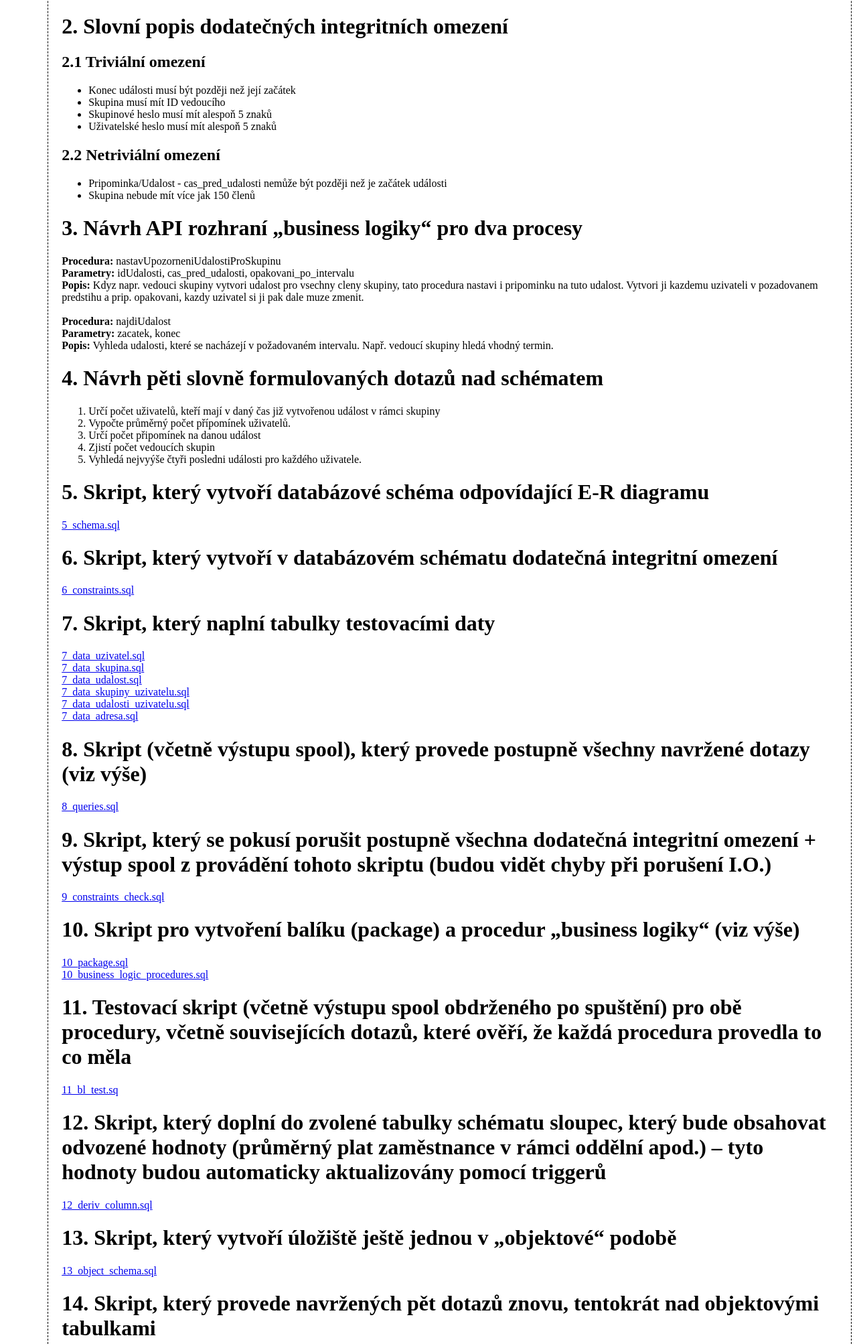
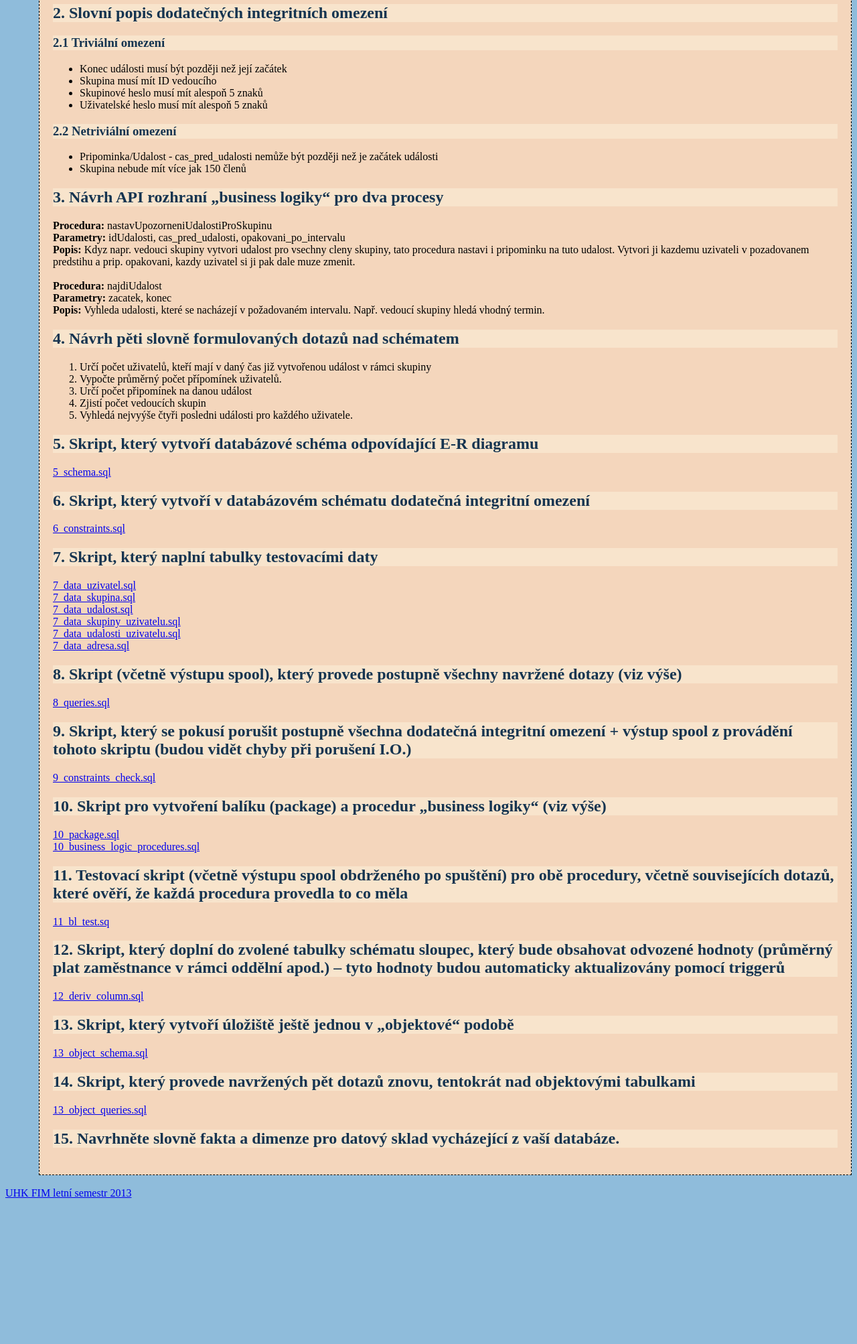
Before and after one commit to dpii/Planovac-dordb, a plain HTML site: page index.html in a window 1280 px wide. Shown: the part 753-2759 px from the top of the page at 67% size. After the commit the page ends 2551 px from the top, so only its background shows below. Drawn offline with Linux system fonts and the light colour scheme.

```diff
--- a/default.css
+++ b/default.css
@@ -4,8 +4,10 @@
 #main {
 
 	padding: 20px;
-	margin-left: 5%;
+	margin-left: 50px;
 	text-align: left;
+
+	background: #F4D6BC;
 
 	border-style: dashed;
 	border-width: 1px;
@@ -13,3 +15,18 @@
 
 
 }
+
+
+h1, h2, h3, h4, h5, h6 {
+
+
+color: #153450;
+background: #F8E4CC;
+}
+
+body {
+
+	background: #8FBCDB;
+
+
+}
--- a/index.html
+++ b/index.html
@@ -8,9 +8,7 @@
 <body>
 <h3>DORDB 2013 - Nachazel, Dupal - Planovac</h3>
 <div id="main">
-
-
-<h1>1. Obrázek s modelem (E-R diagram)</h1>
+<h2>1. Obrázek s modelem (E-R diagram)</h2>
 <p>
  musí obsahovat minimálně 4 entity, lze použít model z vlastních předchozích
 semestrálních prací apod. Doporučena jsou originální zadání (nikoliv různé knihovny,
@@ -21,8 +19,8 @@ databáze CD/DVD, autobazary, apod.)
 </p>
 <img src="images/er.jpg" alt="ER Diagram">
 
-<h1>2. Slovní popis dodatečných integritních omezení</h1>
-<h2>2.1 Triviální omezení</h2>
+<h2>2. Slovní popis dodatečných integritních omezení</h2>
+<h3>2.1 Triviální omezení</h3>
 <ul>
 <li> Konec události musí být později než její začátek</li>
 <li> Skupina musí mít ID vedoucího</li>
@@ -30,7 +28,7 @@ databáze CD/DVD, autobazary, apod.)
 <li> Uživatelské heslo musí mít alespoň 5 znaků </li>
 </ul>
 
-<h2>2.2 Netriviální omezení</h2>
+<h3>2.2 Netriviální omezení</h3>
 <ul>
 <li> Pripominka/Udalost - cas_pred_udalosti nemůže být později než je začátek události</li>
 <li> Skupina nebude mít více jak 150 členů </li>
@@ -38,7 +36,7 @@ databáze CD/DVD, autobazary, apod.)
 
 <p></p>
 
-<h1>3. Návrh API rozhraní „business logiky“ pro dva procesy</h1>
+<h2>3. Návrh API rozhraní „business logiky“ pro dva procesy</h2>
 <p>
 <b>Procedura:</b> nastavUpozorneniUdalostiProSkupinu <br />
 <b>Parametry:</b> idUdalosti, cas_pred_udalosti, opakovani_po_intervalu <br />
@@ -51,7 +49,7 @@ databáze CD/DVD, autobazary, apod.)
 <b>Popis:</b> Vyhleda udalosti, které se nacházejí v požadovaném intervalu. Např. vedoucí skupiny hledá vhodný termin. <br />
 </p>
 
-<h1>4. Návrh pěti slovně formulovaných dotazů nad schématem</h1>
+<h2>4. Návrh pěti slovně formulovaných dotazů nad schématem</h2>
 <p>
 <ol>
 <li>Určí počet uživatelů, kteří mají v daný čas již vytvořenou událost v rámci skupiny</li>
@@ -66,10 +64,10 @@ databáze CD/DVD, autobazary, apod.)
 
 </p>
 
-<h1>5. Skript, který vytvoří databázové schéma odpovídající E-R diagramu</h1>
+<h2>5. Skript, který vytvoří databázové schéma odpovídající E-R diagramu</h2>
 <a href="sql/5_schema.sql">5_schema.sql</a>
 
-<h1>6. Skript, který vytvoří v databázovém schématu dodatečná integritní omezení</h1>
+<h2>6. Skript, který vytvoří v databázovém schématu dodatečná integritní omezení</h2>
 <a href="sql/6_constraints.sql">6_constraints.sql</a>
 <p>
 
@@ -77,7 +75,7 @@ databáze CD/DVD, autobazary, apod.)
 
 </p>
 
-<h1>7. Skript, který naplní tabulky testovacími daty</h1>
+<h2>7. Skript, který naplní tabulky testovacími daty</h2>
 <p>
 <a href="sql/7_data_uzivatel.sql">7_data_uzivatel.sql</a><br />
 <a href="sql/7_data_skupina.sql">7_data_skupina.sql</a><br />
@@ -88,15 +86,15 @@ databáze CD/DVD, autobazary, apod.)
 
 </p>
 
-<h1>8. Skript (včetně výstupu spool), který provede postupně všechny navržené dotazy (viz výše)</h1>
+<h2>8. Skript (včetně výstupu spool), který provede postupně všechny navržené dotazy (viz výše)</h2>
 <p>
 <a href="sql/8_queries.sql">8_queries.sql</a>
 
 
 </p>
 
-<h1>9. Skript, který se pokusí porušit postupně všechna dodatečná integritní omezení + výstup spool
-z provádění tohoto skriptu (budou vidět chyby při porušení I.O.)</h1>
+<h2>9. Skript, který se pokusí porušit postupně všechna dodatečná integritní omezení + výstup spool
+z provádění tohoto skriptu (budou vidět chyby při porušení I.O.)</h2>
 <p>
 
 <a href="sql/9_constraints_check.sql">9_constraints_check.sql</a>
@@ -104,7 +102,7 @@ z provádění tohoto skriptu (budou vidět chyby při porušení I.O.)</h1>
 </p>
 
 
-<h1>10. Skript pro vytvoření balíku (package) a procedur „business logiky“ (viz výše)</h1>
+<h2>10. Skript pro vytvoření balíku (package) a procedur „business logiky“ (viz výše)</h2>
 <p>
 
 <a href="sql/10_package.sql">10_package.sql</a><br />
@@ -112,8 +110,8 @@ z provádění tohoto skriptu (budou vidět chyby při porušení I.O.)</h1>
 
 </p>
 
-<h1>11. Testovací skript (včetně výstupu spool obdrženého po spuštění) pro obě procedury, včetně
-souvisejících dotazů, které ověří, že každá procedura provedla to co měla</h1>
+<h2>11. Testovací skript (včetně výstupu spool obdrženého po spuštění) pro obě procedury, včetně
+souvisejících dotazů, které ověří, že každá procedura provedla to co měla</h2>
 <p>
 
 <a href="sql/11_bl_test.sql">11_bl_test.sq</a><br />
@@ -121,9 +119,9 @@ souvisejících dotazů, které ověří, že každá procedura provedla to co m
 </p>
 
 
-<h1>12. Skript, který doplní do zvolené tabulky schématu sloupec, který bude obsahovat odvozené
+<h2>12. Skript, který doplní do zvolené tabulky schématu sloupec, který bude obsahovat odvozené
 hodnoty (průměrný plat zaměstnance v rámci oddělní apod.) – tyto hodnoty budou
-automaticky aktualizovány pomocí triggerů</h1>
+automaticky aktualizovány pomocí triggerů</h2>
 <p>
 
 <a href="sql/12_deriv_column.sql">12_deriv_column.sql</a><br />
@@ -131,7 +129,7 @@ automaticky aktualizovány pomocí triggerů</h1>
 
 </p>
 
-<h1>13. Skript, který vytvoří úložiště ještě jednou v „objektové“ podobě</h1>
+<h2>13. Skript, který vytvoří úložiště ještě jednou v „objektové“ podobě</h2>
 <a href="sql/13_object_schema.sql">13_object_schema.sql</a><br />
 <p>
 
@@ -139,7 +137,7 @@ automaticky aktualizovány pomocí triggerů</h1>
 
 </p>
 
-<h1>14. Skript, který provede navržených pět dotazů znovu, tentokrát nad objektovými tabulkami</h1>
+<h2>14. Skript, který provede navržených pět dotazů znovu, tentokrát nad objektovými tabulkami</h2>
 <p>
 
 <a href="sql/14_object_queries.sql">13_object_queries.sql</a><br />
@@ -147,7 +145,7 @@ automaticky aktualizovány pomocí triggerů</h1>
 
 </p>
 
-<h1>15. Navrhněte slovně fakta a dimenze pro datový sklad vycházející z vaší databáze. </h1>
+<h2>15. Navrhněte slovně fakta a dimenze pro datový sklad vycházející z vaší databáze. </h2>
 <p>
 
 
```
Also changed, not shown: 1 other file.
